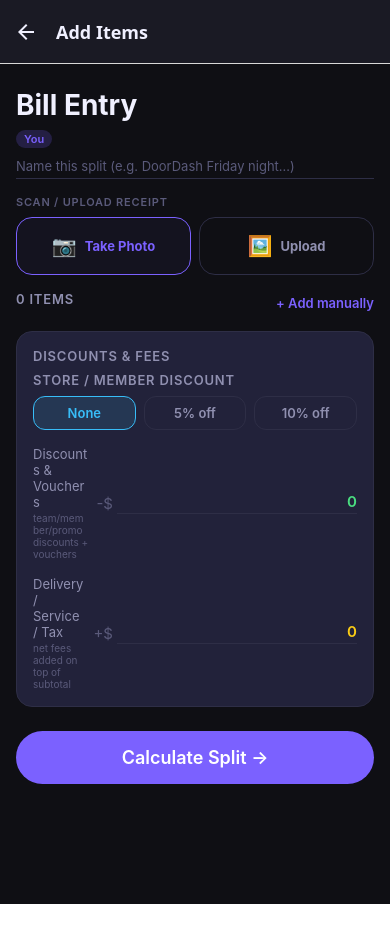
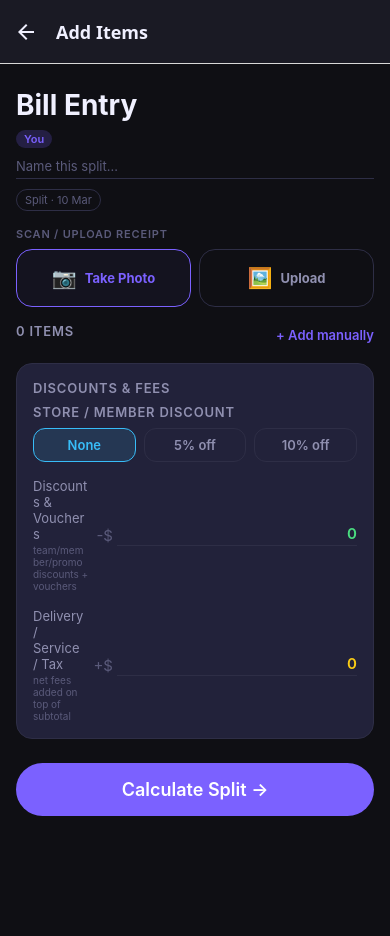
Before and after one commit to aswar0716/spliteasy, a React Native app: screen /BillEntry in a window 390 px wide. Before the commit the page ends 904 px from the top, so only its background shows below. Built offline with nearby package versions, Linux system fonts and the light colour scheme; what react-native-worklets would draw is missing.

Commit message:
feat: smart split name suggestions, who paid selector affects Splitwise payer

```diff
--- a/src/screens/BillEntryScreen.tsx
+++ b/src/screens/BillEntryScreen.tsx
@@ -41,6 +41,8 @@ export default function BillEntryScreen() {
   const [items, setItems] = useState<BillItem[]>([]);
   const [sessionLabel, setSessionLabel] = useState('');
   const [storeDiscount, setStoreDiscount] = useState<0 | 5 | 10>(0);
+
+  const dateStr = new Date().toLocaleDateString('en-AU', { day: 'numeric', month: 'short' });
   const [voucher, setVoucher] = useState('0');
   const [extraFees, setExtraFees] = useState('0');
   const [scanning, setScanning] = useState(false);
@@ -377,11 +379,11 @@ export default function BillEntryScreen() {
               </View>
             ))}
           </View>
-          {/* Editable label */}
+          {/* Editable label + suggestions */}
           <TextInput
             value={sessionLabel}
             onChangeText={setSessionLabel}
-            placeholder="Name this split (e.g. DoorDash Friday night…)"
+            placeholder="Name this split…"
             placeholderTextColor={Colors.textMuted}
             style={{
               color: Colors.textPrimary, fontSize: FontSize.sm,
@@ -389,6 +391,37 @@ export default function BillEntryScreen() {
               paddingBottom: 4, paddingTop: 2,
             }}
           />
+          <View style={{ flexDirection: 'row', flexWrap: 'wrap', gap: Spacing.xs, marginTop: 2 }}>
+            {[
+              storeDiscount > 0 ? `Woolies · ${dateStr}` : null,
+              parseFloat(extraFees) > 0 ? `Delivery · ${dateStr}` : null,
+              `Split · ${dateStr}`,
+            ]
+              .filter(Boolean)
+              .map(s => (
+                <Pressable
+                  key={s}
+                  onPress={() => setSessionLabel(s!)}
+                  style={({ pressed }) => ({
+                    paddingVertical: 3, paddingHorizontal: Spacing.sm,
+                    borderRadius: Radius.full,
+                    borderWidth: 1,
+                    borderColor: sessionLabel === s ? Colors.primary : Colors.border,
+                    backgroundColor: sessionLabel === s
+                      ? Colors.primary + '22'
+                      : pressed ? Colors.surface : 'transparent',
+                  })}
+                >
+                  <AppText style={{
+                    fontSize: FontSize.xs,
+                    color: sessionLabel === s ? Colors.primary : Colors.textMuted,
+                    fontWeight: sessionLabel === s ? FontWeight.semibold : FontWeight.regular,
+                  }}>
+                    {s}
+                  </AppText>
+                </Pressable>
+              ))}
+          </View>
         </View>
 
         {/* Scan / Upload */}
--- a/src/screens/SummaryScreen.tsx
+++ b/src/screens/SummaryScreen.tsx
@@ -117,6 +117,8 @@ export default function SummaryScreen() {
 
   // ── Splitwise ──────────────────────────────────────────────────────────────
 
+  const [payerId, setPayerId] = useState<string>('me');
+
   const [swLoading, setSwLoading] = useState(false);
   const [swModal, setSwModal] = useState(false);
   const [swPosting, setSwPosting] = useState(false);
@@ -160,27 +162,47 @@ export default function SummaryScreen() {
     if (!swCurrentUser) return;
     setSwPosting(true);
     try {
-      // Build entries: me pays full cost, everyone owes their share
-      // Unmatched friends → their amount added to "me" owed_share
-      let myOwedShare = 0;
+      // Find the Splitwise user ID of the payer
+      let payerSwId = swCurrentUser.id; // default: me
+      if (payerId !== 'me') {
+        const payerMapping = mapping.find(m => m.split.friendId === payerId);
+        if (payerMapping?.matched) {
+          payerSwId = payerMapping.matched.id;
+        }
+        // If payer isn't matched in Splitwise, fall back to current user
+      }
+
+      // Build entries: payer pays full cost, everyone owes their share
+      // Unmatched friends → their amount added to payer's owed_share
       const entries: { userId: number; owedShare: number; paidShare: number }[] = [];
+      const userEntries: Map<number, { owedShare: number; paidShare: number }> = new Map();
 
       for (const m of mapping) {
-        if (m.isMe) {
-          myOwedShare += m.split.total;
-        } else if (m.matched) {
-          entries.push({ userId: m.matched.id, owedShare: m.split.total, paidShare: 0 });
-        } else {
-          // Unmatched: add to my share
-          myOwedShare += m.split.total;
-        }
+        const swId = m.isMe ? swCurrentUser.id : m.matched?.id ?? null;
+        if (!swId) continue; // unmatched: skip (absorbed into payer)
+        const existing = userEntries.get(swId) ?? { owedShare: 0, paidShare: 0 };
+        userEntries.set(swId, {
+          owedShare: existing.owedShare + m.split.total,
+          paidShare: existing.paidShare,
+        });
       }
 
-      // Me: paid everything, owed my share
-      entries.unshift({
-        userId: swCurrentUser.id,
-        paidShare: result.grandTotal,
-        owedShare: myOwedShare,
+      // Handle unmatched: add their amounts to payer's owed share
+      const unmatchedTotal = mapping
+        .filter(m => !m.isMe && !m.matched)
+        .reduce((s, m) => s + m.split.total, 0);
+      if (unmatchedTotal > 0) {
+        const existing = userEntries.get(payerSwId) ?? { owedShare: 0, paidShare: 0 };
+        userEntries.set(payerSwId, { ...existing, owedShare: existing.owedShare + unmatchedTotal });
+      }
+
+      // Set payer's paidShare = grandTotal
+      userEntries.forEach((v, id) => {
+        entries.push({
+          userId: id,
+          owedShare: v.owedShare,
+          paidShare: id === payerSwId ? result.grandTotal : 0,
+        });
       });
 
       await createSplitwiseExpense(
@@ -246,6 +268,59 @@ export default function SummaryScreen() {
             />
           ))}
         </View>
+
+        {/* Who paid? */}
+        <Card>
+          <AppText style={{
+            color: Colors.textMuted, fontSize: FontSize.xs, fontWeight: FontWeight.semibold,
+            textTransform: 'uppercase', letterSpacing: 0.8, marginBottom: Spacing.sm,
+          }}>
+            Who paid the bill?
+          </AppText>
+          <View style={{ flexDirection: 'row', flexWrap: 'wrap', gap: Spacing.sm }}>
+            {sorted.map(split => {
+              const isSelected = payerId === split.friendId;
+              const color = split.friendId === 'me' ? Colors.primary
+                : friends.find(f => f.id === split.friendId)?.color ?? Colors.primary;
+              const displayName = split.name === 'Me' ? 'You' : split.name;
+              const initials = displayName.split(' ').map((w: string) => w[0]).join('').toUpperCase().slice(0, 2);
+              return (
+                <Pressable
+                  key={split.friendId}
+                  onPress={() => setPayerId(split.friendId)}
+                  style={({ pressed }) => ({
+                    flexDirection: 'row', alignItems: 'center', gap: Spacing.xs,
+                    paddingVertical: Spacing.xs, paddingHorizontal: Spacing.md,
+                    borderRadius: Radius.full, borderWidth: 1.5,
+                    borderColor: isSelected ? color : Colors.border,
+                    backgroundColor: isSelected ? color + '22' : 'transparent',
+                    opacity: pressed ? 0.7 : 1,
+                  })}
+                >
+                  <View style={{
+                    width: 24, height: 24, borderRadius: 12,
+                    backgroundColor: isSelected ? color : Colors.surface,
+                    alignItems: 'center', justifyContent: 'center',
+                  }}>
+                    <AppText style={{ color: isSelected ? '#fff' : Colors.textMuted, fontSize: 9, fontWeight: FontWeight.bold }}>
+                      {initials}
+                    </AppText>
+                  </View>
+                  <AppText style={{
+                    color: isSelected ? color : Colors.textSecondary,
+                    fontWeight: isSelected ? FontWeight.bold : FontWeight.regular,
+                    fontSize: FontSize.sm,
+                  }}>
+                    {displayName}
+                  </AppText>
+                  {isSelected && (
+                    <AppText style={{ color: color, fontSize: 10 }}>✓</AppText>
+                  )}
+                </Pressable>
+              );
+            })}
+          </View>
+        </Card>
 
         {/* Actions */}
         <View style={{ gap: Spacing.sm }}>
```
